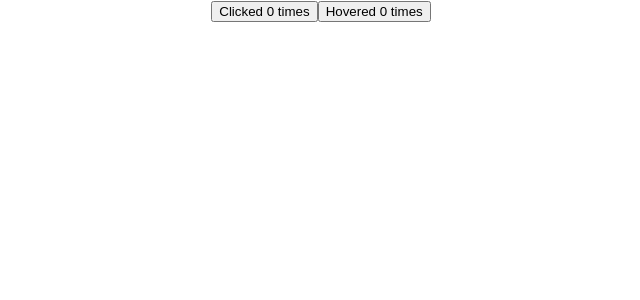
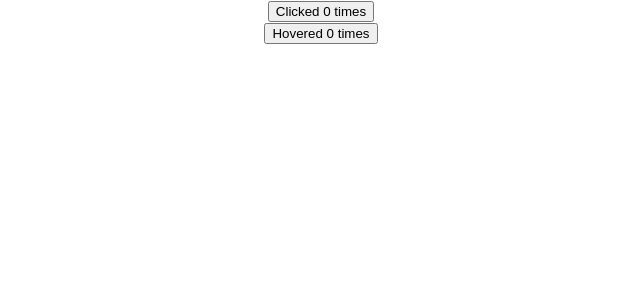
Before and after one commit to comexprt/dev-react-js-training, a React (Create React App) app: page / in a window 1280 px wide. Shown: the top 300 px of the page, without its empty margins (319-959 px from the left). Built offline with nearby package versions, Linux system fonts and the light colour scheme.

Commit message:
ReactJS Tutorial - 37 - Render Props (Part 2)

```diff
--- a/src/App.js
+++ b/src/App.js
@@ -2,6 +2,8 @@
 import './App.css';
 import ClickCounterTwo from './components/ClickCounterTwo';
 import HoverCounterTwo from './components/HoverCounterTwo';
+// import User from './components/User';
+import Counter2 from './components/Counter2';
 
 
 class App extends Component{
@@ -9,8 +11,23 @@
   render(){
     return (
       <div className="App">
-        <ClickCounterTwo/>
+        {/* <ClickCounterTwo/>
         <HoverCounterTwo />
+        <User render= {(isLoggedIn)=> isLoggedIn ? 'John Noah' : 'Guest'} /> */}
+        <Counter2
+          render={(count,incrementCount)=>(
+            <ClickCounterTwo count={count} incrementCount={incrementCount} />
+          )}
+
+        />
+
+        <Counter2
+          render={(count,incrementCount)=>(
+            <HoverCounterTwo count={count} incrementCount={incrementCount} />
+          )}
+
+        />
+
       </div>
       )
   }
--- a/src/components/ClickCounterTwo.js
+++ b/src/components/ClickCounterTwo.js
@@ -2,23 +2,11 @@
 
 class ClickCounterTwo extends Component{
 
-    constructor(props){
-        super(props)
-            this.state ={
-                count: 0
-            }
 
-    }
-
-    incrementCount  = () => {
-        this.setState(prevState => {
-            return {count : prevState.count + 1}
-        })
-    }
 
   render(){
-    const { count } = this.state
-    return  (<button onClick={this.incrementCount}>Clicked {count} times</button>)
+    const { count,incrementCount } = this.props
+    return  <button onClick={incrementCount}>Clicked {count} times</button>
 
   }
 
--- /dev/null
+++ b/src/components/Counter2.js
@@ -0,0 +1,30 @@
+import React, { Component } from 'react'
+
+class Counter2 extends Component{
+
+    constructor(props){
+        super(props)
+            this.state ={
+                count: 0
+            }
+
+    }
+
+    incrementCount  = () => {
+        this.setState(prevState => {
+            return {count : prevState.count + 1}
+        })
+    }
+  render(){
+
+    return  (
+        <div>
+            {this.props.render(this.state.count,this.incrementCount)}
+        </div>
+    )
+
+  }
+
+}
+
+export default Counter2
--- a/src/components/HoverCounterTwo.js
+++ b/src/components/HoverCounterTwo.js
@@ -2,23 +2,10 @@
 
 class HoverCounterTwo extends Component{
 
-    constructor(props){
-        super(props)
-            this.state ={
-                count: 0
-            }
-
-    }
-
-    incrementCount  = () => {
-        this.setState(prevState => {
-            return {count : prevState.count + 1}
-        })
-    }
 
   render(){
-    const { count } = this.state
-    return  (<button onMouseOver={this.incrementCount}>Hovered {count} times</button>)
+    const { count,incrementCount } = this.props
+    return  <button onMouseOver={incrementCount}>Hovered {count} times</button>
 
   }
 
--- /dev/null
+++ b/src/components/User.js
@@ -0,0 +1,31 @@
+import React, { Component } from 'react'
+
+class User extends Component{
+
+    // constructor(props){
+    //     super(props)
+    //         this.state ={
+    //             count: 0
+    //         }
+
+    // }
+
+    // incrementCount  = () => {
+    //     this.setState(prevState => {
+    //         return {count : prevState.count + 1}
+    //     })
+    // }
+
+  render(){
+
+    return  (
+        <div>
+            {this.props.render(true)}
+        </div>
+    )
+
+  }
+
+}
+
+export default User
```
